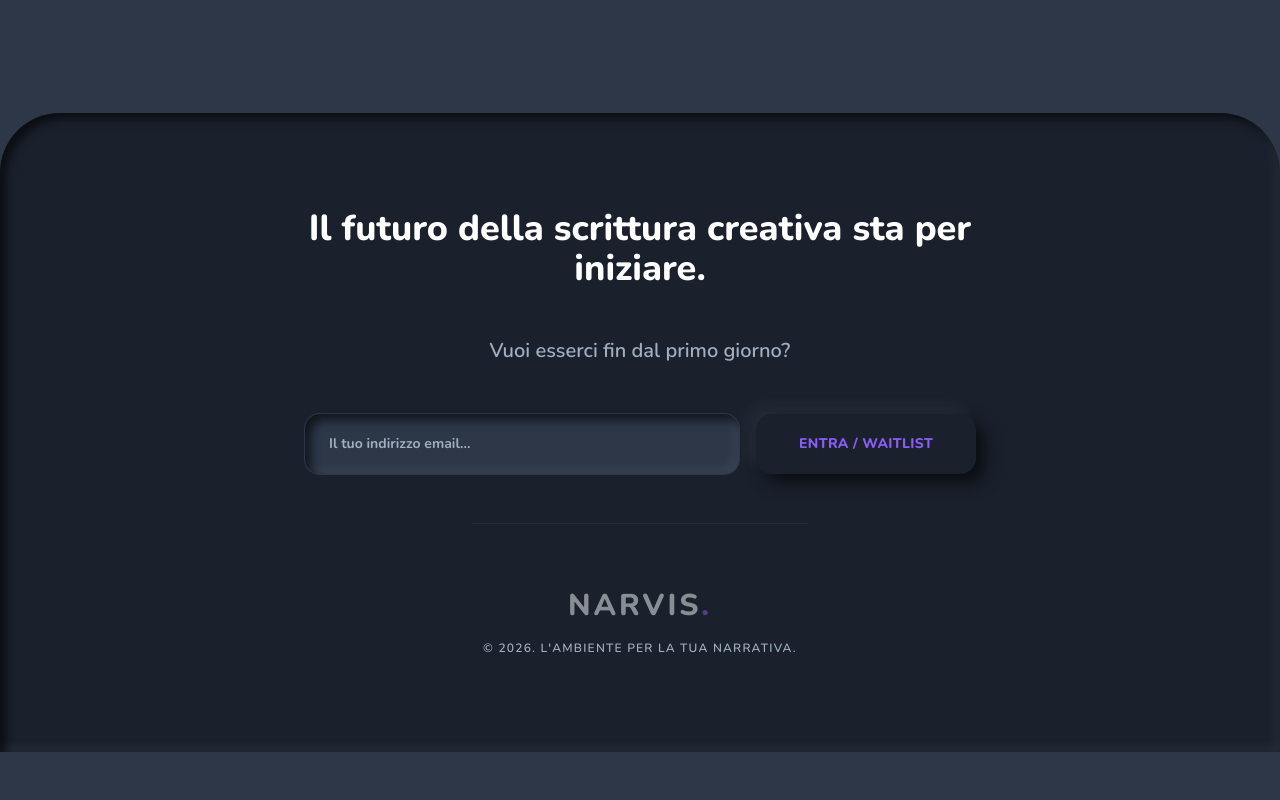
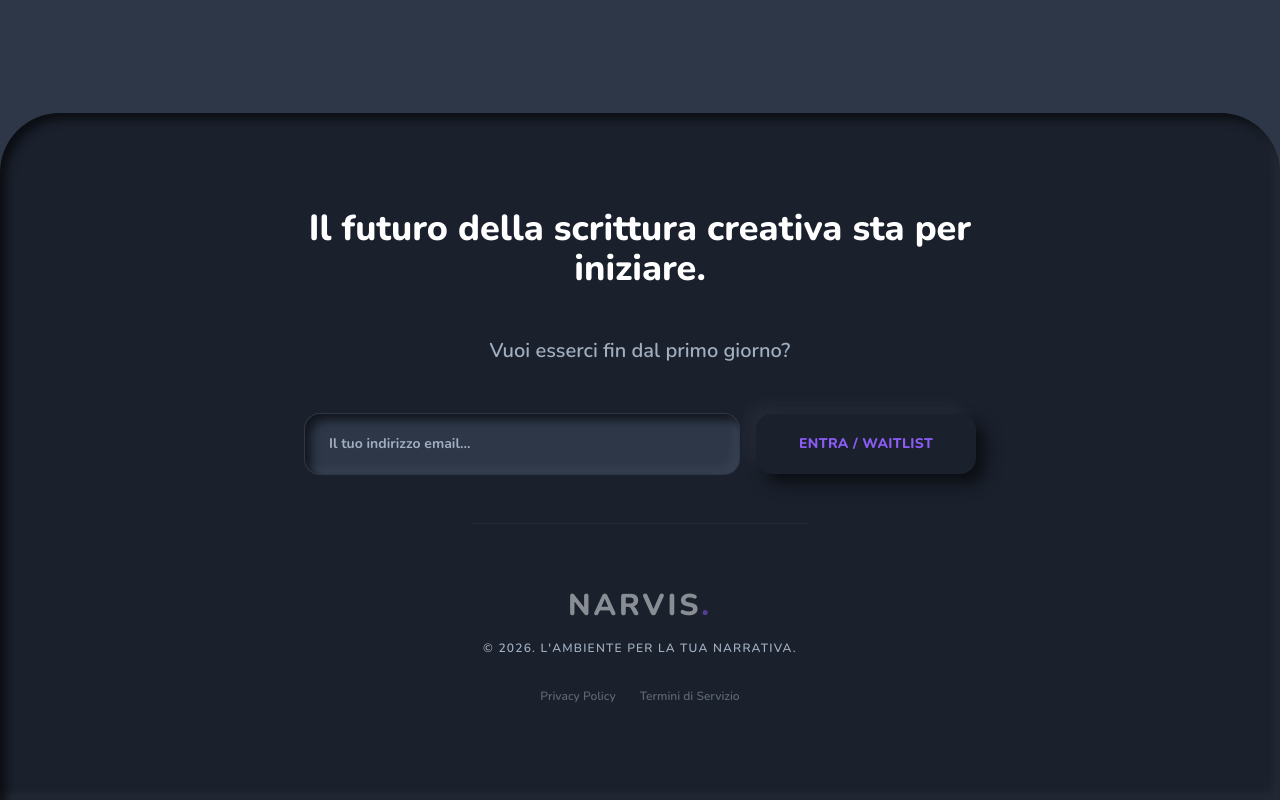
Before and after one commit to MauroRaul/NarvisWebSite, a plain HTML site: page index.html in a window 1280 px wide. Shown: the part 2557-3357 px from the top of the page. Before the commit the page ends 3309 px from the top, so only its background shows below. Drawn offline with nearby package versions, Linux system fonts and the light colour scheme.

Commit message:
style: add privacy and terms links to footer

```diff
--- a/index.html
+++ b/index.html
@@ -262,6 +262,10 @@
                 <div class="text-xs font-semibold text-neu-text-light tracking-widest uppercase">
                     &copy; 2026. L'ambiente per la tua Narrativa.
                 </div>
+                <div class="flex gap-6 mt-4 text-xs font-semibold text-neu-text-light/50">
+                    <a href="/privacy.html" class="hover:text-neu-accent transition-colors">Privacy Policy</a>
+                    <a href="/terms.html" class="hover:text-neu-accent transition-colors">Termini di Servizio</a>
+                </div>
             </div>
         </div>
     </footer>
```
